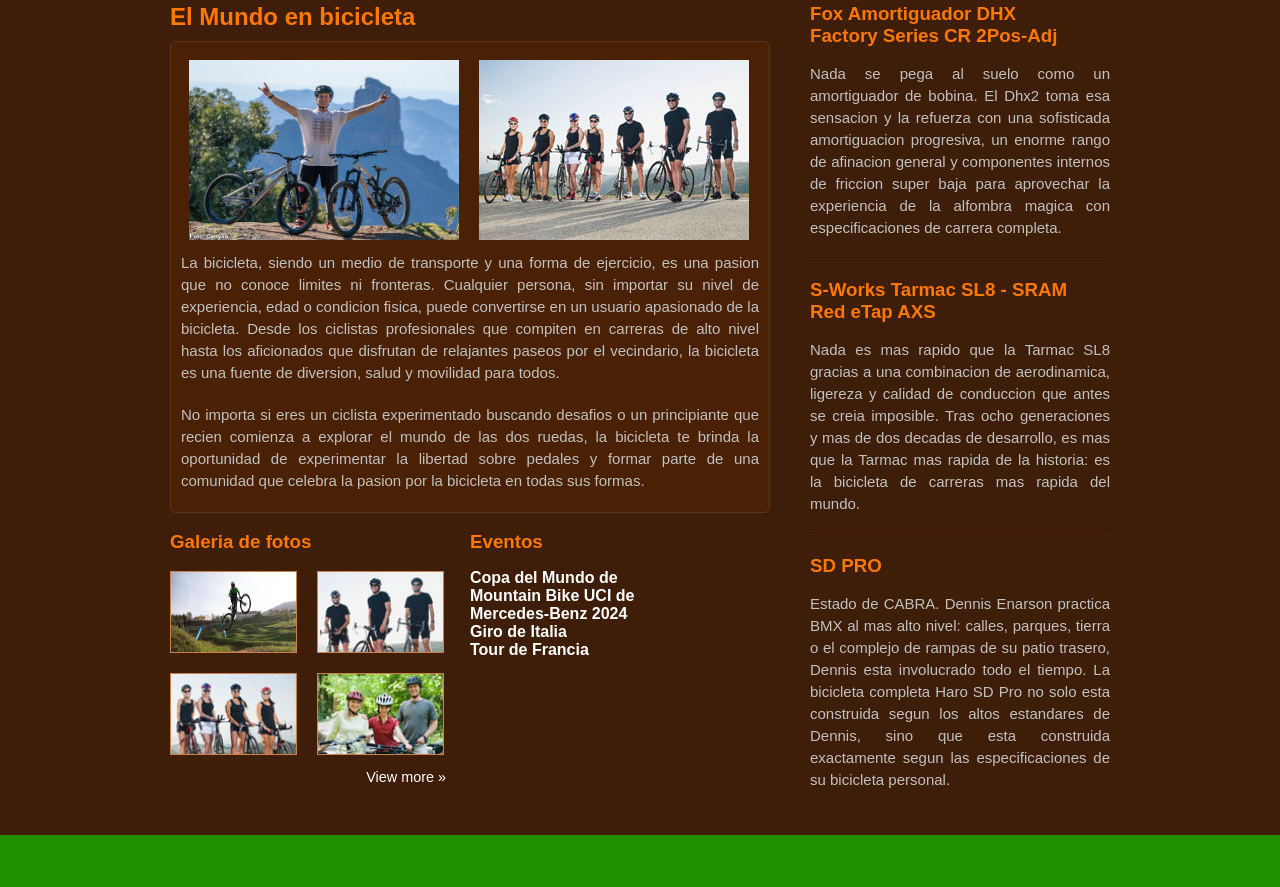
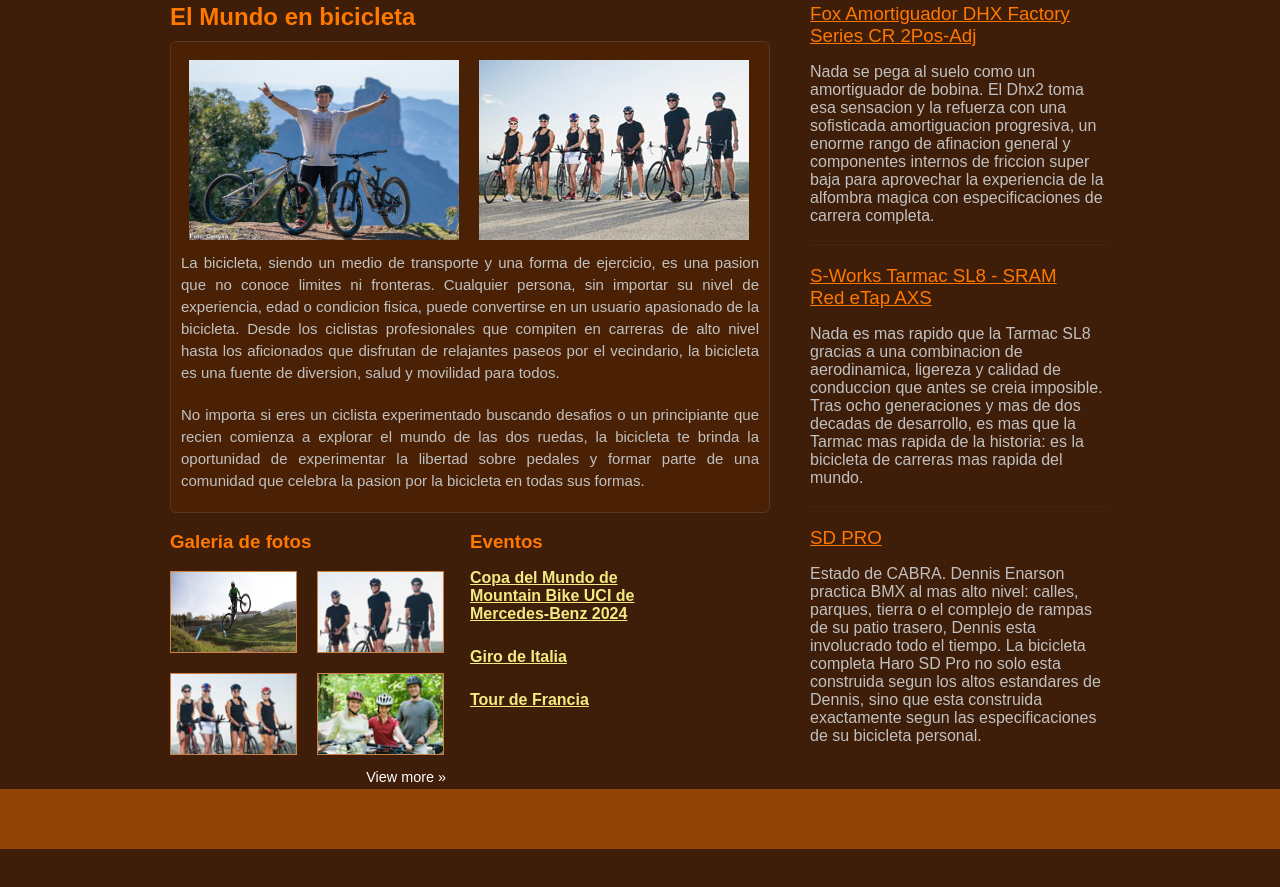
Before and after one commit to JulianGarcH/bikers_club, a plain HTML site: page index.html in a window 1280 px wide. Shown: the part 497-1384 px from the top of the page. After the commit the page ends 1346 px from the top, so only its background shows below. Drawn offline with Linux system fonts and the light colour scheme.

Commit message:
mejorasdecoloryfooter

```diff
--- a/css/style.css
+++ b/css/style.css
@@ -78,9 +78,9 @@ body{
 	text-align:justify;
 }
 #body a{
-	color:#ffffff;
+	color:#f3eb82;
 	font-weight:bold;
-	text-decoration:none;
+	text-decoration:underline;
 	outline:medium none;
 }
 #main{
@@ -380,7 +380,7 @@ body{
 }
 /*------------------------- Footer -------------------------*/
 #footer{
-	background-color:#209201;
+	background-color:#ff77006c;
 	height:60px;
 	width:100%;
 	line-height:60px;
@@ -458,3 +458,9 @@ img{
 #body .contents{
 	_height:870px;
 }
+
+#Eventos ul li {
+    margin-bottom: 25px;
+    color: rgb(118, 185, 91); /* Cambia "red" al color que prefieras */
+    font-weight:bold; /* Agrega negrita al texto */
+}
--- a/index.html
+++ b/index.html
@@ -51,15 +51,17 @@
             <li><a href="#"><img src="images/home-family.jpg" width="125" height="80" alt=""></a></li>
           </ul>
           <a class="more" href="#">View more &#187;</a> </div>
-        <div id="Eventos">
-          <h3>Eventos</h3>
-          <ul>
-            <li><a href="https://juliangarch.github.io/bikers_club/Eventos.html">Copa del Mundo de Mountain Bike UCI de Mercedes-Benz 2024</a></li>
-            <li><a href="https://juliangarch.github.io/bikers_club/Eventos.html">Giro de Italia</a></li>
-            <li class="last"><a href="https://juliangarch.github.io/bikers_club/Eventos.html">Tour de Francia</a></li>
+          <div id="Eventos">
+            <h3>Eventos</h3>
+            <ul>
+                <li><a href="https://juliangarch.github.io/bikers_club/Copa_Mercedes_Benz_2024.html">Copa del Mundo de Mountain Bike UCI de Mercedes-Benz 2024</a></li>
+                <li><a href="https://juliangarch.github.io/bikers_club/Giro_de_Italia.html">Giro de Italia</a></li>
+                <li class="last"><a href="https://juliangarch.github.io/bikers_club/Tour_de_Francia.html">Tour de Francia</a></li>
+            </ul>
+        </div>
+        </div>
 
-          </ul>
-          </div>
+
       </div>
       <!-- end of gallery and article section -->
     </div>
```
Also changed, not shown: Eventos.html (+3 -3 lines), about.html (+1 -1 lines), contact-us.html (+2 -2 lines), gallery.html (+2 -2 lines).
